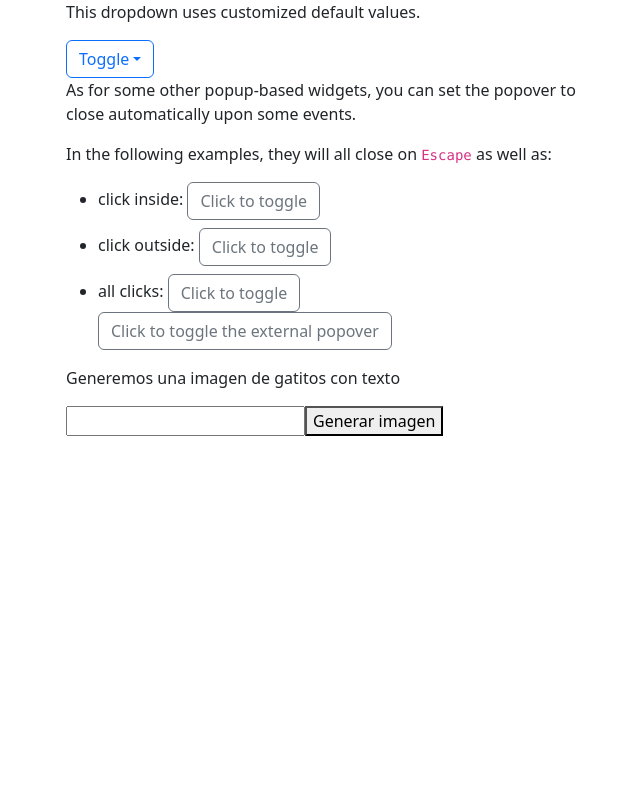
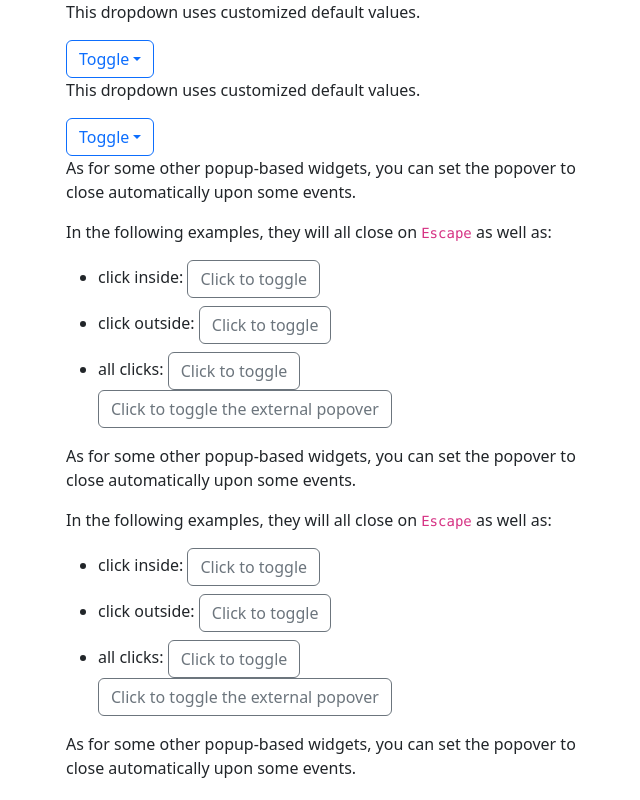
Before and after one commit to m32795434/Angular, an Angular app in the folder 01-bases/: page /catApp in a window 1280 px wide. Shown: the top 800 px of the page, without its empty margins (301-941 px from the left). Built offline with nearby package versions, Linux system fonts and the light colour scheme.

Commit message:
stand alone ngx component test

```diff
--- a/01-bases/src/app/app.component.html
+++ b/01-bases/src/app/app.component.html
@@ -2,6 +2,10 @@
     <div class="row justify-content-center">
         <div class="col col-lg-6">
             <ngbd-dropdown-config></ngbd-dropdown-config>
+            <ngbd-dropdown-config></ngbd-dropdown-config>
+
+            <ngbd-popover-autoclose></ngbd-popover-autoclose>
+            <ngbd-popover-autoclose></ngbd-popover-autoclose>
             <ngbd-popover-autoclose></ngbd-popover-autoclose>
 
             <!-- <app-accountant></app-accountant>
--- a/01-bases/src/app/popOverAutoClose.ts
+++ b/01-bases/src/app/popOverAutoClose.ts
@@ -2,6 +2,7 @@ import { Component } from '@angular/core';
 import { NgbPopoverModule } from '@ng-bootstrap/ng-bootstrap';
 
 @Component({
+    //StandAlone or not, you can instantiate various times this component, and pass them some values
     selector: 'ngbd-popover-autoclose',
     standalone: true,
     imports: [NgbPopoverModule],
```
